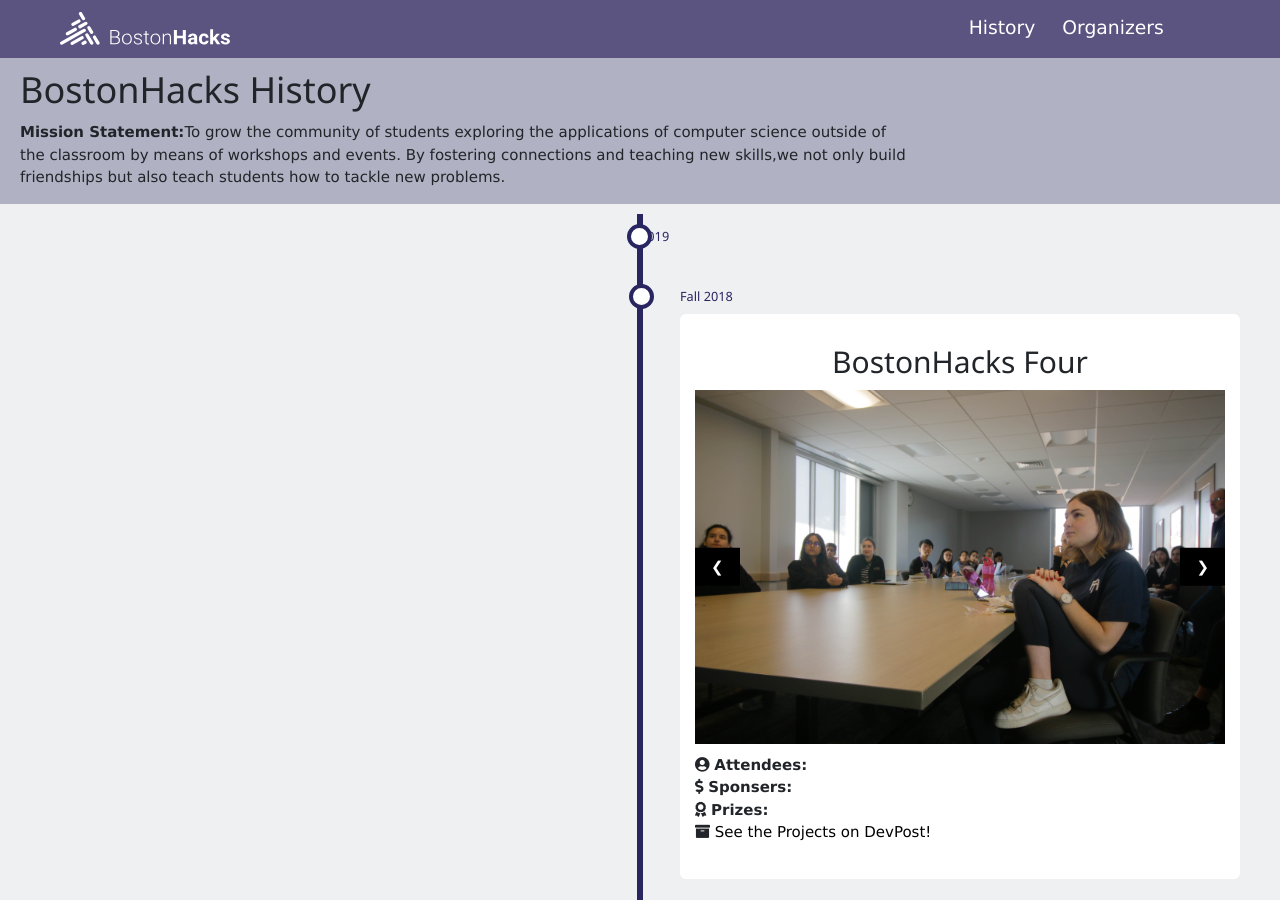
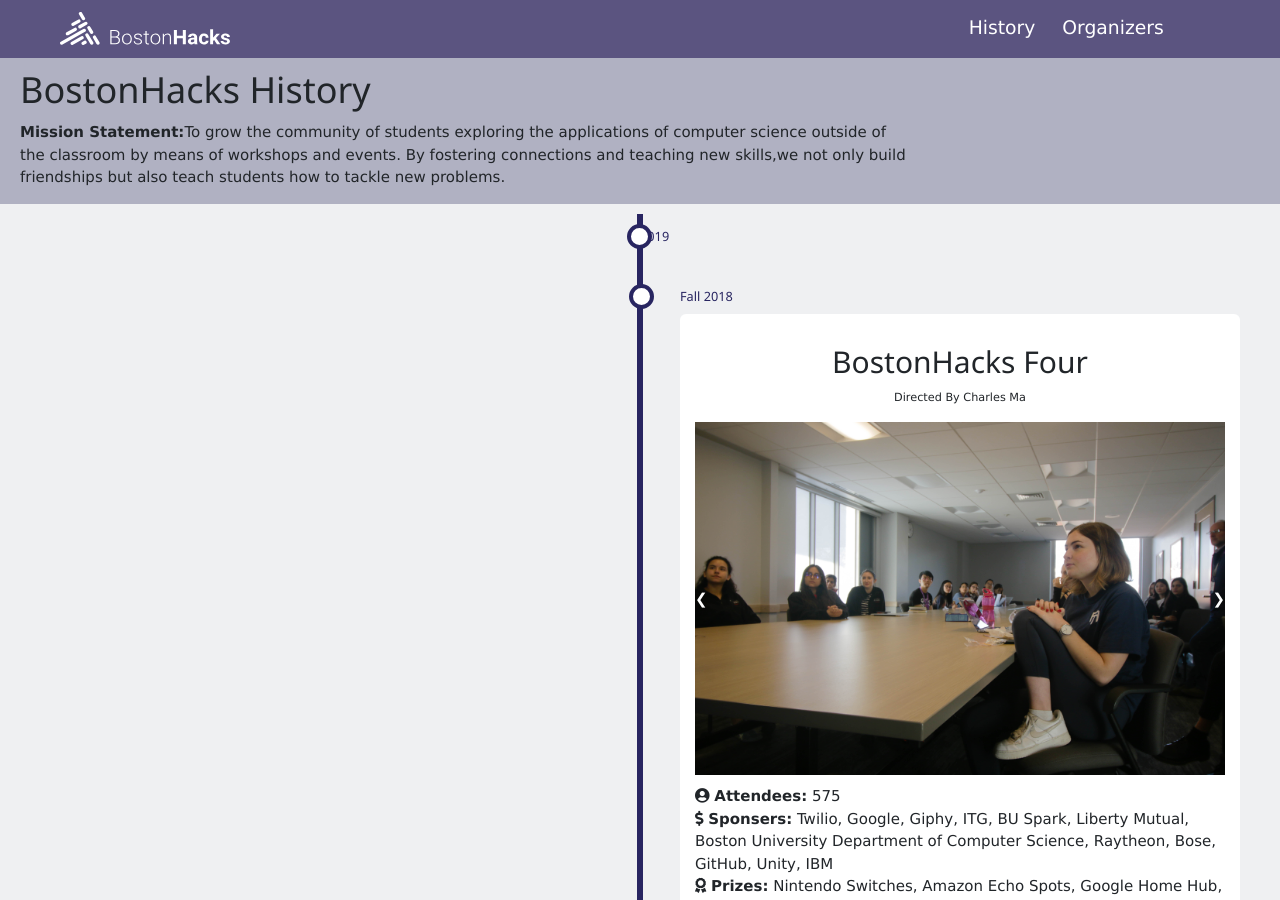
Before and after one commit to Bostonhacks/artefatto, a Jekyll site: the page built from index.md, in a window 1280 px wide and 900 px high. Built offline with Jekyll 4.4.1, drawn with Linux system fonts in a browser that asks for light colours; nearby versions of some CDN libraries; some of the changed text lies outside the part shown.

Commit message:
Finished timeline

```diff
--- a/_layouts/timeline.html
+++ b/_layouts/timeline.html
@@ -26,6 +26,7 @@ layout: default
                         <h3 class = "year">Fall 2018</h3>
                     <div class="content">
                         <h2 style="text-align:center;">BostonHacks Four</h2>
+                        <p style="text-align:center; font-size: 75%">Directed By Charles Ma</p>
                             <div class="row">
                                     <div class="column">
                                                 <div class="w3-content w3-display-container slider" id="div1">
@@ -34,15 +35,15 @@ layout: default
                                                                                 <img class="mySlides" src="/assets/imgs/bhacks2019pic2.jpg" style="width:100%">
                                                                                 <img class="mySlides" src="/assets/imgs/organizers_fall_2018.jpg" style="width:100%">
 
-                                                                                <button class="w3-button w3-black w3-display-left" onclick="plusDivs(-1)">&#10094;</button>
-                                                                                <button class="w3-button w3-black w3-display-right" onclick="plusDivs(1)">&#10095;</button>
+                                                                                <a class="w3-btn-floating w3-display-left" style = "color: white" onclick="plusDivs(this, -1)">&#10094;</a>
+                                                                                <a class="w3-btn-floating w3-display-right" style = "color: white" onclick="plusDivs(this, 1)">&#10095;</a>
                                                                               </div>
                                                               </div>
                                     </div>
                                     <div class="column" style="margin-top:10px;">
-                                        <p><i class="fas fa-user-circle"></i> <b>Attendees:</b>
-                                        <br> <i class="fas fa-dollar-sign"></i> <b>Sponsers:</b>
-                                        <br> <i class="fas fa-award"></i> <b>Prizes:</b>
+                                        <p><i class="fas fa-user-circle"></i> <b>Attendees:</b> 575
+                                        <br> <i class="fas fa-dollar-sign"></i> <b>Sponsers:</b> Twilio, Google, Giphy, ITG, BU Spark, Liberty Mutual, Boston University Department of Computer Science, Raytheon, Bose, GitHub, Unity, IBM
+                                        <br> <i class="fas fa-award"></i> <b>Prizes:</b> Nintendo Switches, Amazon Echo Spots, Google Home Hub, Surface Go Tablets, Spark! Fellowship, 410C Dragonboard, Casio CA-506C-5A, Star Wars Millennium Falcon Waffle Makers
                                     <br><i class="fas fa-archive"></i> <a href="https://bostonhacks-f2018.devpost.com/" style="color: black;">See the Projects on DevPost!</a></p>
                                     </div>
                                   </div>
@@ -52,6 +53,7 @@ layout: default
                                 <h3 class = "year" style = "margin-left: 575px;">Fall 2017</h3>
                             <div class="content">
                                     <h2 style="text-align:center;">BostonHacks Three</h2>
+                                    <p style="text-align:center; font-size: 75%">Directed By Lucus Watson</p>
                                     <div class="row">
                                             <div class="column">
                                                         <div class="w3-content w3-display-container slider" id="div2">
@@ -59,8 +61,8 @@ layout: default
                                                                         <img class="mySlides" src="/assets/imgs/highlight_fall_2017.jpg" style="width:100%">
                                                                         <img class="mySlides" src="/assets/imgs/organizers_fall_2017.jpg" style="width:100%">
 
-                                                                        <button class="w3-button w3-black w3-display-left" onclick="plusDivs(-1)">&#10094;</button>
-                                                                        <button class="w3-button w3-black w3-display-right" onclick="plusDivs(1)">&#10095;</button>
+                                                                        <a class="w3-btn-floating w3-display-left" style = "color: white" onclick="plusDivs(this, -1)">&#10094;</a>
+                                                                        <a class="w3-btn-floating w3-display-right" style = "color: white" onclick="plusDivs(this, 1)">&#10095;</a>
                                                                       </div>
                                             </div>
                                             <div class="column" style="margin-top:10px;">
@@ -76,6 +78,7 @@ layout: default
                                 <h3 class = "year">Spring 2017</h3>
                             <div class="content">
                                     <h2 style="text-align:center;">BostonHacks Two</h2>
+                                    <p style="text-align:center; font-size: 75%">Directed By Andrew Hoang</p>
                                     <div class="row">
                                             <div class="column">
                                                         <div class="w3-content w3-display-container slider" id="div3">
@@ -84,8 +87,8 @@ layout: default
                                                                         <img class="mySlides" src="/assets/imgs/organizers_spring_2017.jpg" style="width:100%">
 
 
-                                                                        <button class="w3-button w3-black w3-display-left" onclick="plusDivs(-1)">&#10094;</button>
-                                                                        <button class="w3-button w3-black w3-display-right" onclick="plusDivs(1)">&#10095;</button>
+                                                                        <a class="w3-btn-floating w3-display-left" style = "color: white" onclick="plusDivs(this, -1)">&#10094;</a>
+                                                                        <a class="w3-btn-floating w3-display-right" style = "color: white" onclick="plusDivs(this, 1)">&#10095;</a>
                                                                       </div>
                                             </div>
                                             <div class="column" style="margin-top:10px;">
@@ -101,6 +104,7 @@ layout: default
                                         <h3 class = "year" style = "margin-left: 560px;">Fall 2015</h3>
                                     <div class="content">
                                             <h2 style="text-align:center;">BostonHacks One</h2>
+                                            <p style="text-align:center; font-size: 75%">Directed By Andrew Hoang</p>
                                             <div class="row">
                                                     <div class="column">
                                                                 <div class="w3-content w3-display-container slider" id="div4">
@@ -109,8 +113,8 @@ layout: default
                                                                                 <img class="mySlides" src="/assets/imgs/organizers_fall_2015.jpg" style="width:100%">
 
 
-                                                                                <button class="w3-button w3-black w3-display-left" onclick="plusDivs(-1)">&#10094;</button>
-                                                                                <button class="w3-button w3-black w3-display-right" onclick="plusDivs(1)">&#10095;</button>
+                                                                                <a class="w3-btn-floating w3-display-left" style = "color: white" onclick="plusDivs(this, -1)">&#10094;</a>
+                                                                                <a class="w3-btn-floating w3-display-right" style = "color: white" onclick="plusDivs(this, 1)">&#10095;</a>
                                                                               </div>
                                                     <div class="column" style="margin-top:10px;">
                                                         <p><i class="fas fa-user-circle"></i><b>Attendees</b> ~350
```
Also changed, not shown: organizers.md (+1 -1 lines), assets/imgs/chris.jpg (added).
